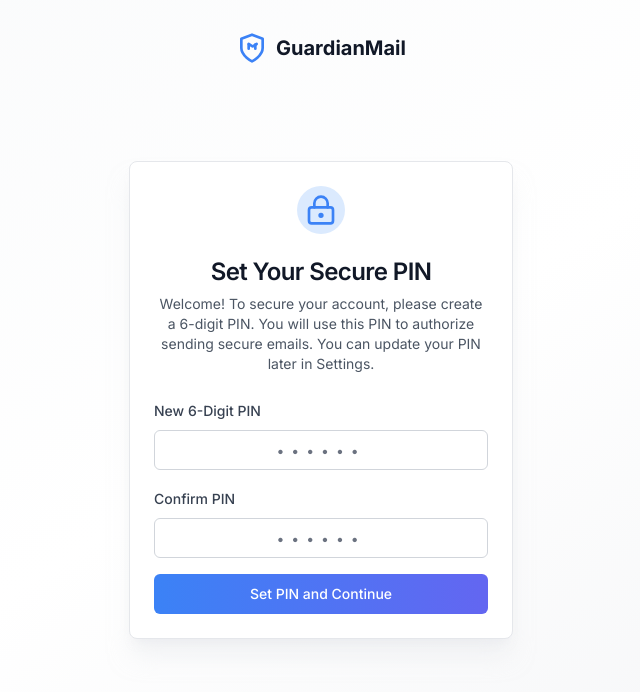
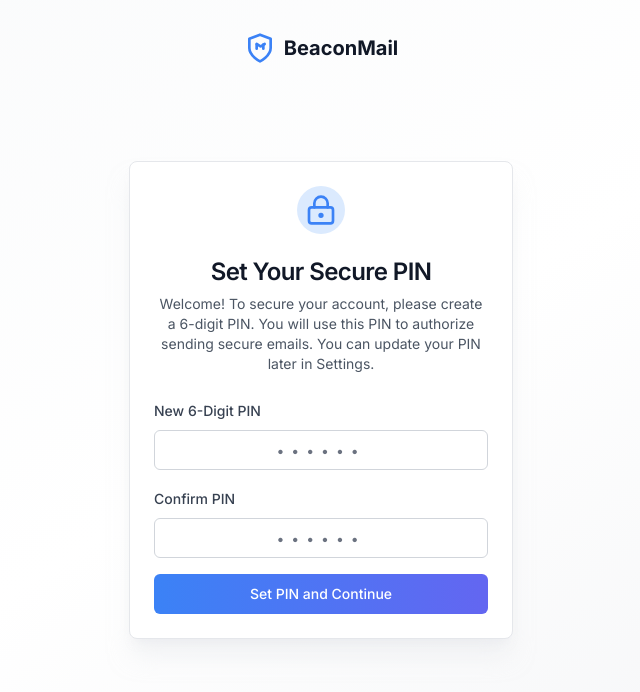
Before and after one commit to rishicds/beacon, a Next.js app: page /set-pin in a window 1280 px wide. Shown: the top 692 px of the page, without its empty margins (319-959 px from the left). Built offline with nearby package versions, Linux system fonts and the light colour scheme; no server answers; what @genkit-ai/googleai, genkit would draw is missing.

Commit message:
beacon mail

```diff
--- a/src/app/admin/companies/page.tsx
+++ b/src/app/admin/companies/page.tsx
@@ -210,7 +210,7 @@ export default function AdminCompaniesPage() {
             className="group flex h-9 w-9 shrink-0 items-center justify-center gap-2 rounded-full bg-primary text-lg font-semibold text-primary-foreground md:h-8 md:w-8 md:text-base"
           >
             <GuardianMailLogo className="h-5 w-5 transition-all group-hover:scale-110" />
-            <span className="sr-only">GuardianMail</span>
+            <span className="sr-only">BeaconMail</span>
           </Link>
           <Link href="/admin" className="flex h-9 w-9 items-center justify-center rounded-lg text-muted-foreground transition-colors hover:text-foreground md:h-8 md:w-8">
             <BarChart3 className="h-5 w-5" />
--- a/src/app/admin/users/page.tsx
+++ b/src/app/admin/users/page.tsx
@@ -186,7 +186,7 @@ export default function AdminUsersPage() {
             className="group flex h-9 w-9 shrink-0 items-center justify-center gap-2 rounded-full bg-primary text-lg font-semibold text-primary-foreground md:h-8 md:w-8 md:text-base"
           >
             <GuardianMailLogo className="h-5 w-5 transition-all group-hover:scale-110" />
-            <span className="sr-only">GuardianMail</span>
+            <span className="sr-only">BeaconMail</span>
           </Link>
           <Link href="/admin" className="flex h-9 w-9 items-center justify-center rounded-lg text-muted-foreground transition-colors hover:text-foreground md:h-8 md:w-8">
             <BarChart3 className="h-5 w-5" />
--- a/src/app/layout.tsx
+++ b/src/app/layout.tsx
@@ -4,7 +4,7 @@ import { Toaster } from "@/components/ui/toaster"
 import { AuthProvider } from '@/context/auth-context';
 
 export const metadata: Metadata = {
-  title: 'GuardianMail',
+  title: 'BeaconMail',
   description: 'Secure Email + Beacon Platform',
 };
 
--- a/src/app/login/page.tsx
+++ b/src/app/login/page.tsx
@@ -72,7 +72,7 @@ export default function LoginPage() {
         <div className="flex min-h-screen flex-col items-center justify-center bg-gradient-to-br from-gray-50 via-white to-gray-100 p-4">
              <div className="absolute top-8 flex items-center gap-2">
                 <GuardianMailLogo className="h-8 w-8 text-blue-500" />
-                <span className="text-xl font-bold text-gray-900">GuardianMail</span>
+                <span className="text-xl font-bold text-gray-900">BeaconMail</span>
             </div>
             <Card className="w-full max-w-sm bg-white border-gray-200 shadow-xl shadow-gray-200/50">
                 <CardHeader>
--- a/src/app/onboarding/[token]/page.tsx
+++ b/src/app/onboarding/[token]/page.tsx
@@ -139,7 +139,7 @@ export default function OnboardingPage() {
             // Use the data.users.update to properly hash the PIN
             await data.users.update(user!.id, { pinHash: pin, pinSet: true });
 
-            toast({ title: "Onboarding Complete", description: "Your account is now fully set up. Welcome to GuardianMail!" });
+            toast({ title: "Onboarding Complete", description: "Your account is now fully set up. Welcome to BeaconMail!" });
 
             // Redirect based on role
             if (user?.role === 'admin') {
@@ -179,7 +179,7 @@ export default function OnboardingPage() {
         <div className="flex min-h-screen flex-col items-center justify-center bg-muted/40 p-4">
              <div className="absolute top-8 flex items-center gap-2">
                 <GuardianMailLogo className="h-8 w-8 text-primary" />
-                <span className="text-xl font-bold text-foreground">GuardianMail</span>
+                <span className="text-xl font-bold text-foreground">BeaconMail</span>
             </div>
             <Card className="w-full max-w-sm">
                  <CardHeader className="text-center">
--- a/src/app/secure/[token]/page.tsx
+++ b/src/app/secure/[token]/page.tsx
@@ -337,7 +337,7 @@ export default function SecureLinkPage() {
     <div className="flex min-h-screen flex-col items-center justify-center bg-muted/40 p-4">
       <div className="absolute top-8 flex items-center gap-2">
         <GuardianMailLogo className="h-8 w-8 text-primary" />
-        <span className="text-xl font-bold text-foreground">GuardianMail</span>
+        <span className="text-xl font-bold text-foreground">BeaconMail</span>
       </div>
       {renderContent()}
     </div>
--- a/src/app/set-pin/page.tsx
+++ b/src/app/set-pin/page.tsx
@@ -79,7 +79,7 @@ export default function SetPinPage() {
         <div className="flex min-h-screen flex-col items-center justify-center bg-gradient-to-br from-gray-50 via-white to-gray-100 p-4">
              <div className="absolute top-8 flex items-center gap-2">
                 <GuardianMailLogo className="h-8 w-8 text-blue-500" />
-                <span className="text-xl font-bold text-gray-900">GuardianMail</span>
+                <span className="text-xl font-bold text-gray-900">BeaconMail</span>
             </div>
             <Card className="w-full max-w-sm bg-white border-gray-200 shadow-xl shadow-gray-200/50">
                  <CardHeader className="text-center">
--- a/src/app/signup/page.tsx
+++ b/src/app/signup/page.tsx
@@ -82,7 +82,7 @@ export default function SignupPage() {
     <div className="flex min-h-screen flex-col items-center justify-center bg-gradient-to-br from-gray-50 via-white to-gray-100 p-4">
         <div className="absolute top-8 flex items-center gap-2">
             <GuardianMailLogo className="h-8 w-8 text-blue-500" />
-            <span className="text-xl font-bold text-gray-900">GuardianMail</span>
+            <span className="text-xl font-bold text-gray-900">BeaconMail</span>
         </div>
       <Card className="w-full max-w-sm bg-white border-gray-200 shadow-xl shadow-gray-200/50">
         <CardHeader>
--- a/src/components/briefAbout/briefabout.tsx
+++ b/src/components/briefAbout/briefabout.tsx
@@ -45,7 +45,7 @@ const CollapseCardFeatures = () => {
         >
           <div className="inline-flex items-center rounded-full border border-slate-700/50 bg-slate-800/50 backdrop-blur-sm px-6 py-2 mb-8">
             <FiShield className="mr-2 h-4 w-4 text-blue-400" />
-            <span className="text-sm font-medium text-slate-300">Why GuardianMail</span>
+            <span className="text-sm font-medium text-slate-300">Why BeaconMail</span>
           </div>
 
           <h2 className="text-4xl md:text-5xl lg:text-6xl xl:text-7xl font-bold tracking-tight mb-6">
@@ -56,7 +56,7 @@ const CollapseCardFeatures = () => {
           </h2>
 
           <p className="text-slate-400 text-lg lg:text-xl max-w-3xl mx-auto leading-relaxed">
-            Discover why organizations worldwide trust GuardianMail for their most sensitive communications.
+            Discover why organizations worldwide trust BeaconMail for their most sensitive communications.
             Our platform delivers enterprise-grade security without compromising on user experience.
           </p>
         </motion.div>
--- a/src/components/ctaSection/ctaSection.tsx
+++ b/src/components/ctaSection/ctaSection.tsx
@@ -29,7 +29,7 @@ export default function CTASection() {
             </h2>
 
             <p className="text-slate-400 text-lg max-w-2xl mx-auto">
-              Join thousands of organizations protecting their sensitive data with GuardianMail.
+              Join thousands of organizations protecting their sensitive data with BeaconMail.
             </p>
           </div>
 
--- a/src/components/hero/hero.tsx
+++ b/src/components/hero/hero.tsx
@@ -143,7 +143,7 @@ export default function HeroPage() {
                 <div className="flex-1 mx-4">
                   <div className="h-6 bg-slate-700/50 rounded-md flex items-center px-3">
                     <Lock className="h-3 w-3 text-green-400 mr-2" />
-                    <span className="text-xs text-slate-400">app.guardianmail.com</span>
+                    <span className="text-xs text-slate-400">app.beaconmail.com</span>
                   </div>
                 </div>
               </div>
@@ -152,7 +152,7 @@ export default function HeroPage() {
               <div className="relative aspect-video overflow-hidden">
                 <img
                   src="https://images.unsplash.com/photo-1551288049-bebda4e38f71?ixlib=rb-4.0.3&ixid=M3wxMjA3fDB8MHxwaG90by1wYWdlfHx8fGVufDB8fHx8fA%3D%3D&auto=format&fit=crop&w=2070&q=80"
-                  alt="GuardianMail Dashboard"
+                  alt="BeaconMail Dashboard"
                   className="w-full h-full object-cover opacity-90"
                 />
                 <div className="absolute inset-0 bg-gradient-to-t from-slate-900/20 to-transparent" />
```
